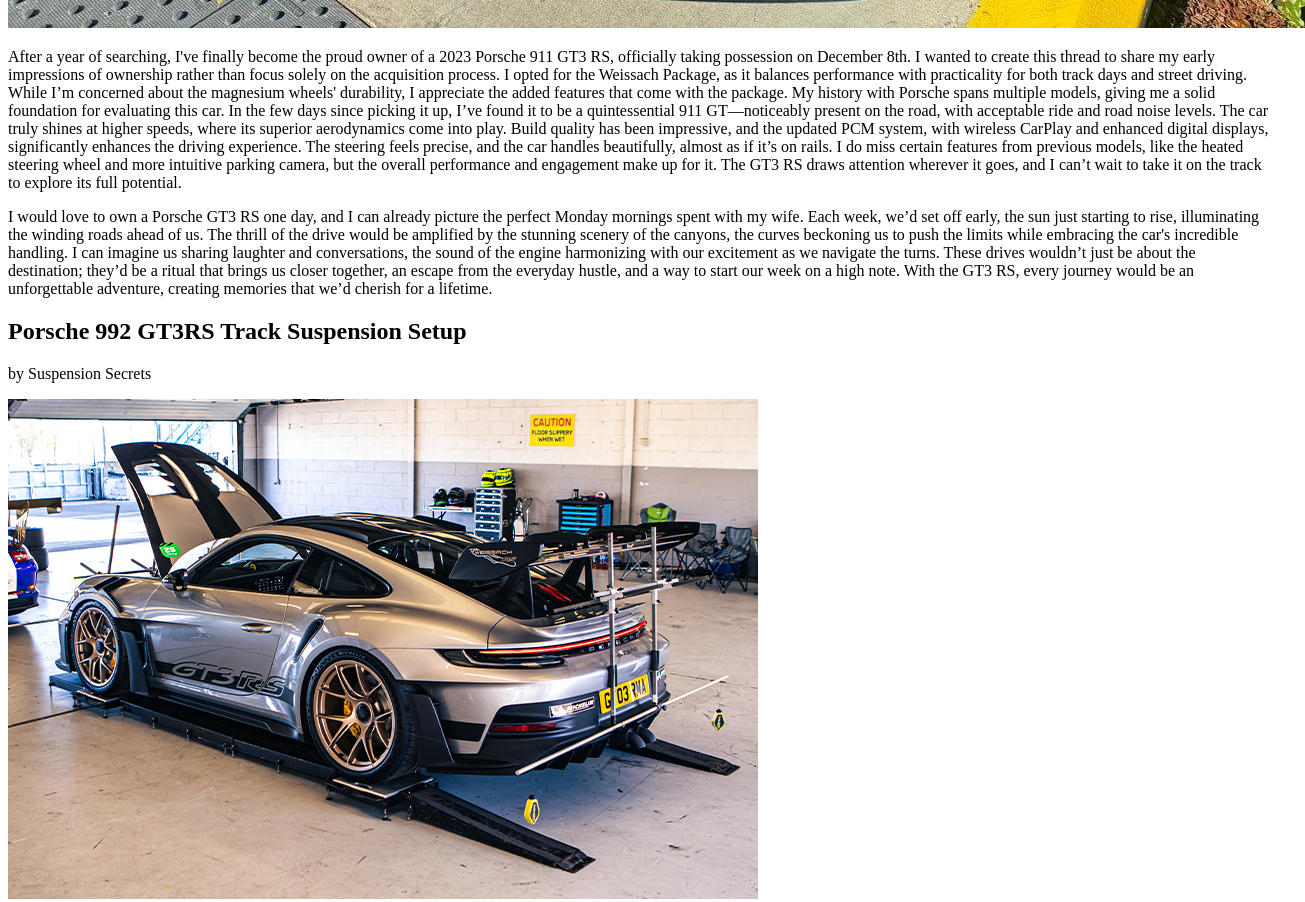
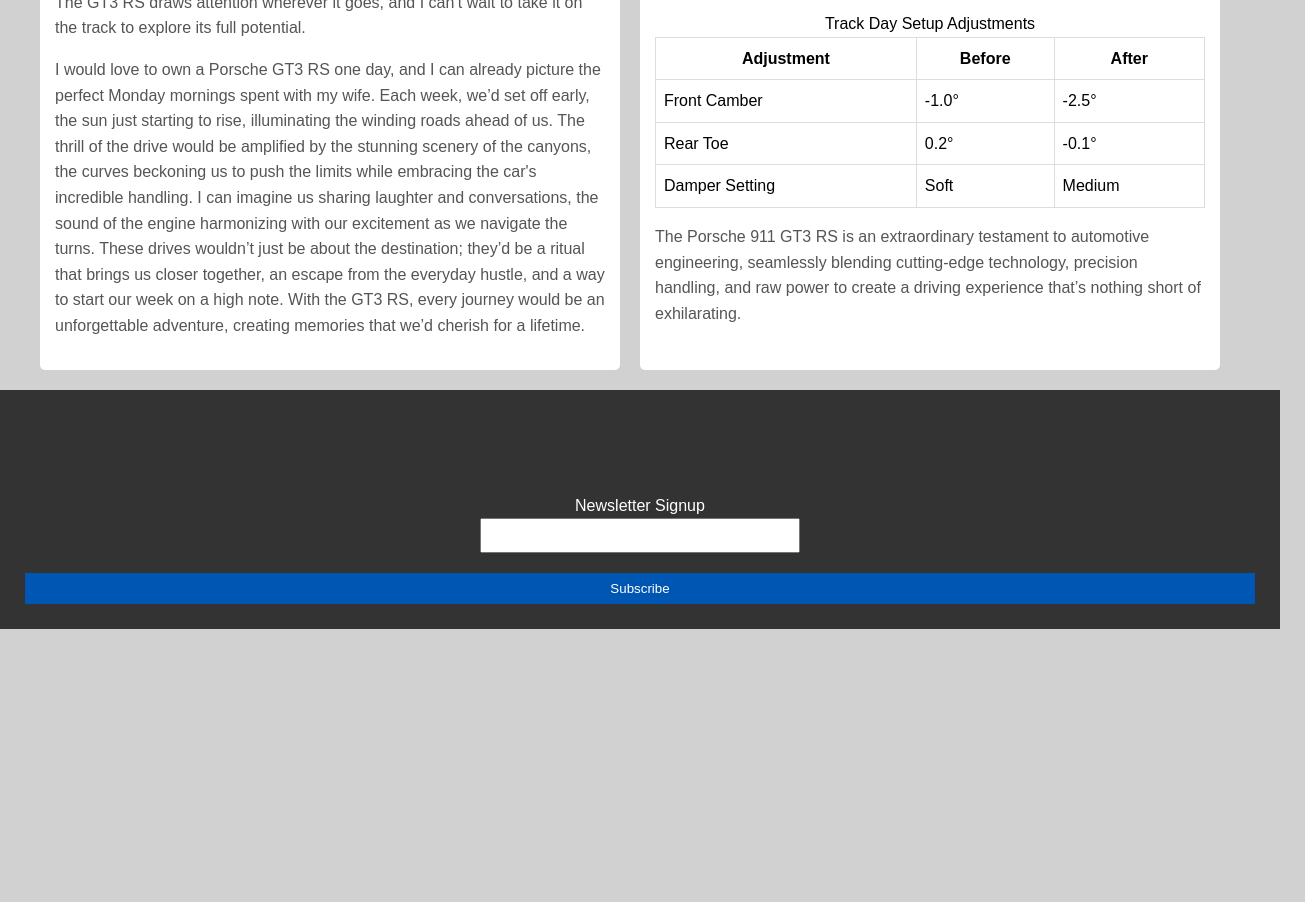
Before and after one commit to alabdal3/mi349_blog, a plain HTML site: page index.html in a window 1280 px wide. Shown: the part 1180-2082 px from the top of the page, 1305 px wide, since content can reach past the window. After the commit the page ends 1809 px from the top, so only its background shows below. Drawn offline with Linux system fonts and the light colour scheme.

Commit message:
style sheet added

```diff
--- a/index.html
+++ b/index.html
@@ -1,6 +1,7 @@
 <!DOCTYPE html>
 <html lang="en">
 <head>
+    <link rel="stylesheet" href="style.css">
     <meta charset="UTF-8">
     <meta name="viewport" content="width=device-width, initial-scale=1.0">
     <title>My Blog</title>
--- /dev/null
+++ b/style.css
@@ -0,0 +1,114 @@
+body {
+    font-family: Arial, Helvetica, sans-serif;
+    line-height: 1.6;
+    margin: 0;
+    padding: 0;
+    background-color: #D1D1D1;
+}
+
+header {
+    background: #4D7298;
+    color: white;
+    padding: 10px;
+}
+
+h1 {
+    margin: 0;
+}
+
+nav {
+    position: sticky;
+    top: 0;
+    background: #4D7298;
+}
+
+nav ul {
+    list-style: none;
+    padding: 0;
+}
+
+nav ul li {
+    display: inline;
+    margin-right: 15px;
+}
+
+nav a {
+    color: white;
+    text-decoration: none;
+}
+
+main {
+    display: flex;
+    max-width: 1200px;
+    margin: 20px auto;
+}
+
+article {
+    flex: 2;
+    margin-right: 20px;
+    background: white;
+    padding: 15px;
+    border-radius: 5px;
+}
+
+article img {
+    max-width: 100%;
+    margin-bottom: 15px;
+}
+
+h2 {
+    color: #333;
+}
+
+p {
+    color: #555;
+}
+
+table {
+    width: 100%;
+    border-collapse: collapse;
+    margin: 15px 0;
+}
+
+th, td {
+    padding: 8px;
+    border: 1px solid #ddd;
+}
+
+footer {
+    background: #333;
+    color: white;
+    padding: 25px;
+    text-align: center;
+}
+
+form {
+    display: flex;
+    flex-direction: column;
+    align-items: center;
+    justify-content: center;
+}
+
+form label {
+    margin-bottom: 10px;
+}
+
+form input[type="text"] {
+    padding: 8px;
+    margin-bottom: 10px;
+    width: 100%;
+    max-width: 300px;
+}
+
+form button {
+    background: #0056b3;
+    color: white;
+    padding: 8px;
+    border: none;
+    cursor: pointer;
+    width: 100%;
+}
+
+form button:hover {
+    background: #4D7298;
+}
```
